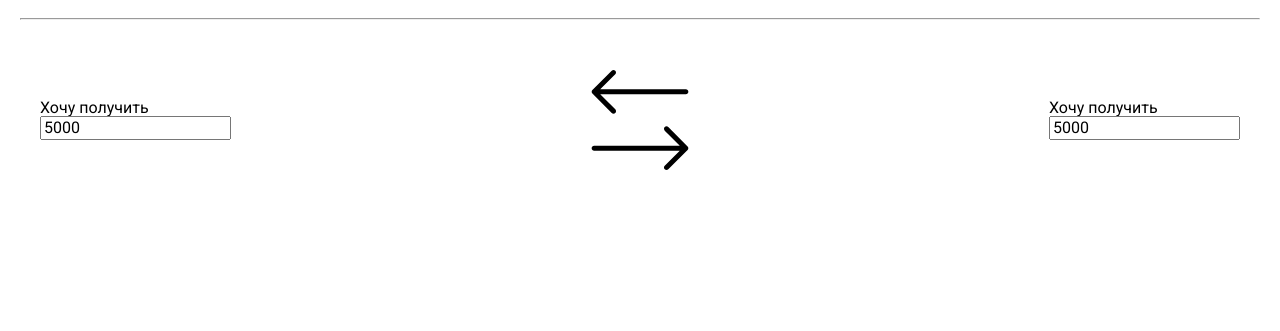
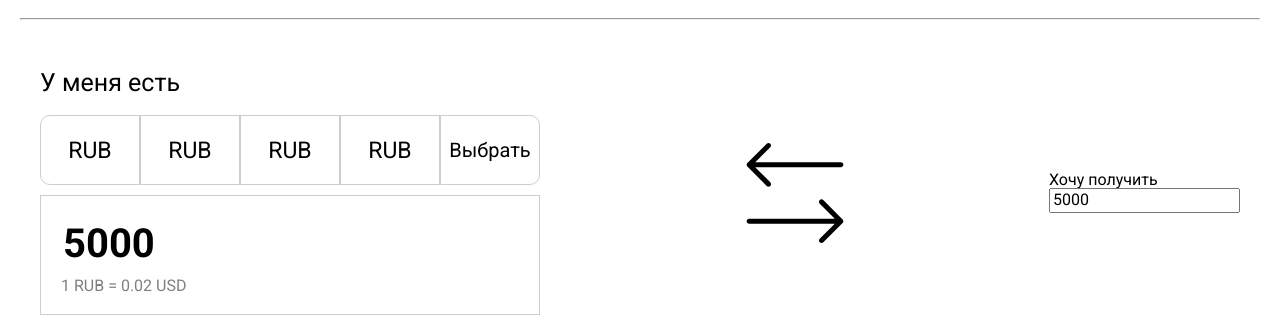
Before and after one commit to hotveyn/Currency-Converter, a Vue app: page /#/converter in a window 1280 px wide. Shown: the part 325-656 px from the top of the page. Built offline with nearby package versions, Linux system fonts and the light colour scheme.

Commit message:
add html and css in have block

```diff
--- a/src/components/converter/main/TheMainHave.vue
+++ b/src/components/converter/main/TheMainHave.vue
@@ -1,18 +1,30 @@
 <template>
   <div class="item">
-    <h2>Хочу получить</h2>
-    <div class="valutes-buttons"></div>
-    <div class="result">
-      <label>
-        <input type="number" class="enter-number" value="5000">
-      </label>
+    <h2 class="have">У меня есть</h2>
+    <div class="valutes-buttons">
+      <the-main-have-valute leftborder="true"></the-main-have-valute>
+      <the-main-have-valute></the-main-have-valute>
+      <the-main-have-valute></the-main-have-valute>
+      <the-main-have-valute></the-main-have-valute>
+      <the-main-have-choose rightborder="true"></the-main-have-choose>
     </div>
+    <the-main-have-enter></the-main-have-enter>
   </div>
 </template>
 
 <script setup lang="ts">
+import TheMainHaveValute from "@/components/converter/main/TheMainHaveValute.vue"
+import TheMainHaveEnter from "@/components/converter/main/TheMainHaveEnter.vue"
+import TheMainHaveChoose from "@/components/converter/main/TheMainHaveChoose.vue"
 </script>
 
 <style lang="scss">
+.valutes-buttons {
+  display: flex;
+  font-size: 20px;
 
+}
+.have{
+  font-size: 25px;
+}
 </style>
--- a/src/components/converter/main/TheMainHaveChoose.vue
+++ b/src/components/converter/main/TheMainHaveChoose.vue
@@ -1,13 +1,36 @@
 <template>
-
+<div class="choose" :class="{left:leftborder, right:rightborder}">Выбрать</div>
 </template>
 
-<script>
-export default {
-  name: "TheMainHaveChoose"
-}
+<script setup lang="ts">
+const props = defineProps({
+      leftborder: String,
+      rightborder: String,
+    }
+)
 </script>
 
-<style scoped>
+<style lang="scss">
+.choose {
+  margin-top: 20px;
+  height: 70px;
+  width: 100px;
+  border: 1px solid #cdcdcd;
+  display: flex;
+  justify-content: center;
+  align-items: center;
+  cursor: pointer;
+  transition: background-color 0.2s, color 0.2s;
+  &:hover{
+    background-color: rgb(86, 143, 109);
+    color: white;
+  }
 
+}
+.left{
+  border-radius: 10px 0 0 10px;
+}
+.right{
+  border-radius: 0 10px 10px 0;
+}
 </style>
--- a/src/components/converter/main/TheMainHaveEnter.vue
+++ b/src/components/converter/main/TheMainHaveEnter.vue
@@ -1,13 +1,46 @@
 <template>
-
+  <div class="result">
+    <label>
+      <input type="number" class="enter-number" value="5000">
+    </label>
+    <p class="rate">1 RUB = 0.02 USD</p>
+  </div>
 </template>
 
-<script>
-export default {
-  name: "TheMainHaveEnter"
-}
+<script setup lang="ts">
+
 </script>
 
-<style scoped>
+<style scoped lang="scss">
+.result {
+  padding: 0 0 20px 20px;
+  margin-top: 10px;
+  height: 120px;
+  display: flex;
+  flex-direction: column;
+  justify-content: flex-end;
+  border: 1px solid #cdcdcd;
+  .enter-number {
+    margin-top: 20px;
+    font-weight: 600;
+    font-size: 40px;
+    border: 0;
+    outline: none;
+    border: none;
+    appearance: none;
 
+    &::-webkit-outer-spin-button,
+    &::-webkit-inner-spin-button {
+      -webkit-appearance: none;
+      margin: 0;
+    }
+  }
+
+  .rate {
+    margin-top: 10px;
+    font-weight: 400;
+    color: #808080;
+  }
+
+}
 </style>
--- a/src/components/converter/main/TheMainHaveValute.vue
+++ b/src/components/converter/main/TheMainHaveValute.vue
@@ -1,13 +1,39 @@
 <template>
-
+<div :class="{left:props.leftborder, right:props.rightborder}" class="valute">RUB</div>
 </template>
 
-<script>
-export default {
-  name: "TheMainHaveValute"
-}
+<script lang="ts" setup>
+
+const props = defineProps<{
+  leftborder?: boolean
+  rightborder?: boolean
+}>()
 </script>
 
-<style scoped>
-
+<style scoped lang="scss">
+.valute {
+  margin-top: 20px;
+  height: 70px;
+  width: 100px;
+  border: 1px solid #cdcdcd;
+  display: flex;
+  justify-content: center;
+  align-items: center;
+  cursor: pointer;
+  transition: background-color 0.2s, color 0.2s;
+  font-size: 23px;
+  &:hover{
+    background-color: #16b67f;
+    color: white;
+  }
+}
+.left{
+  border-radius: 10px 0 0 10px;
+}
+.right{
+  border-radius: 0 10px 10px 0;
+}
+.chosen{
+  background-color: rgb(99, 218, 118);
+}
 </style>
```
